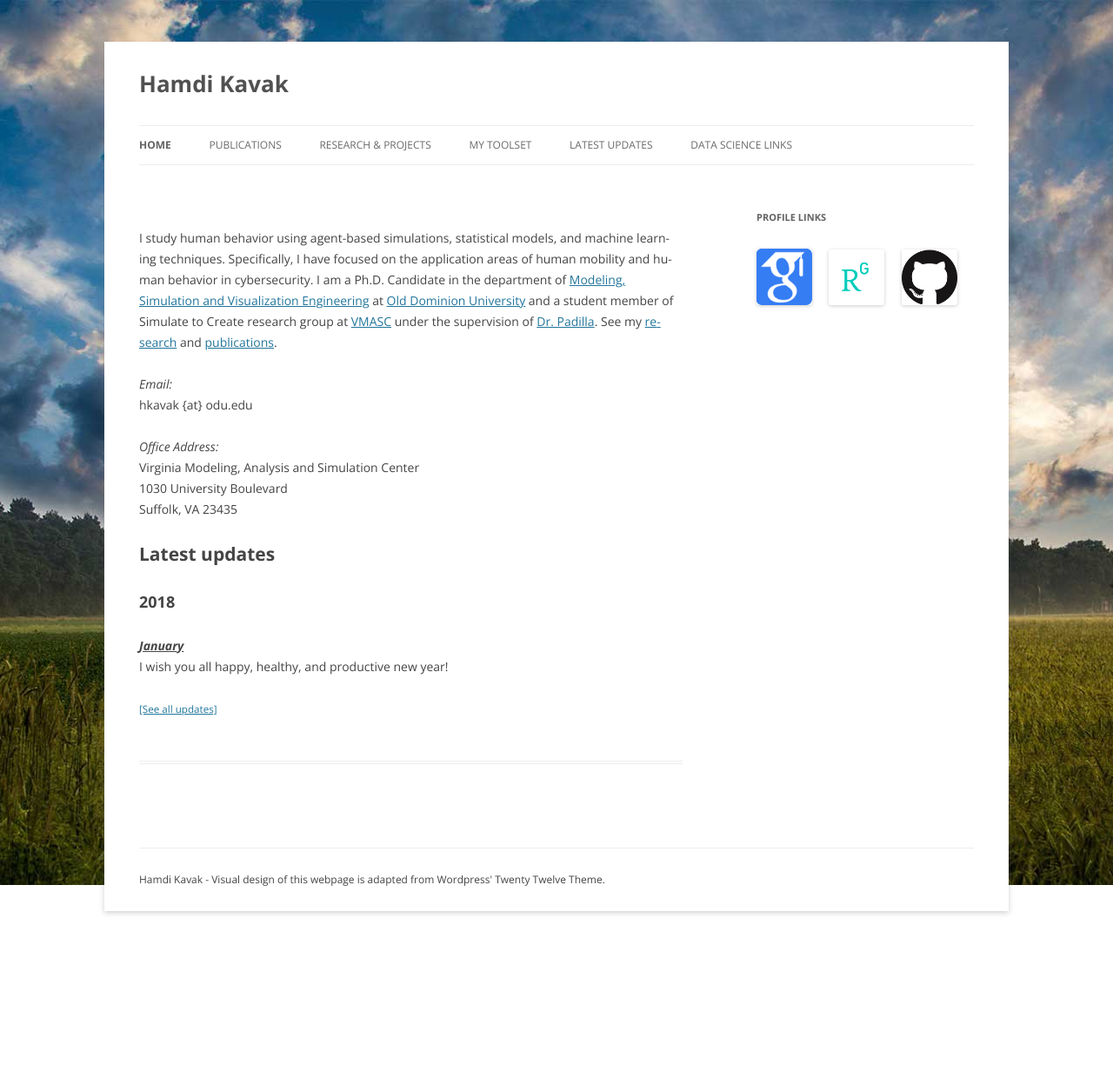
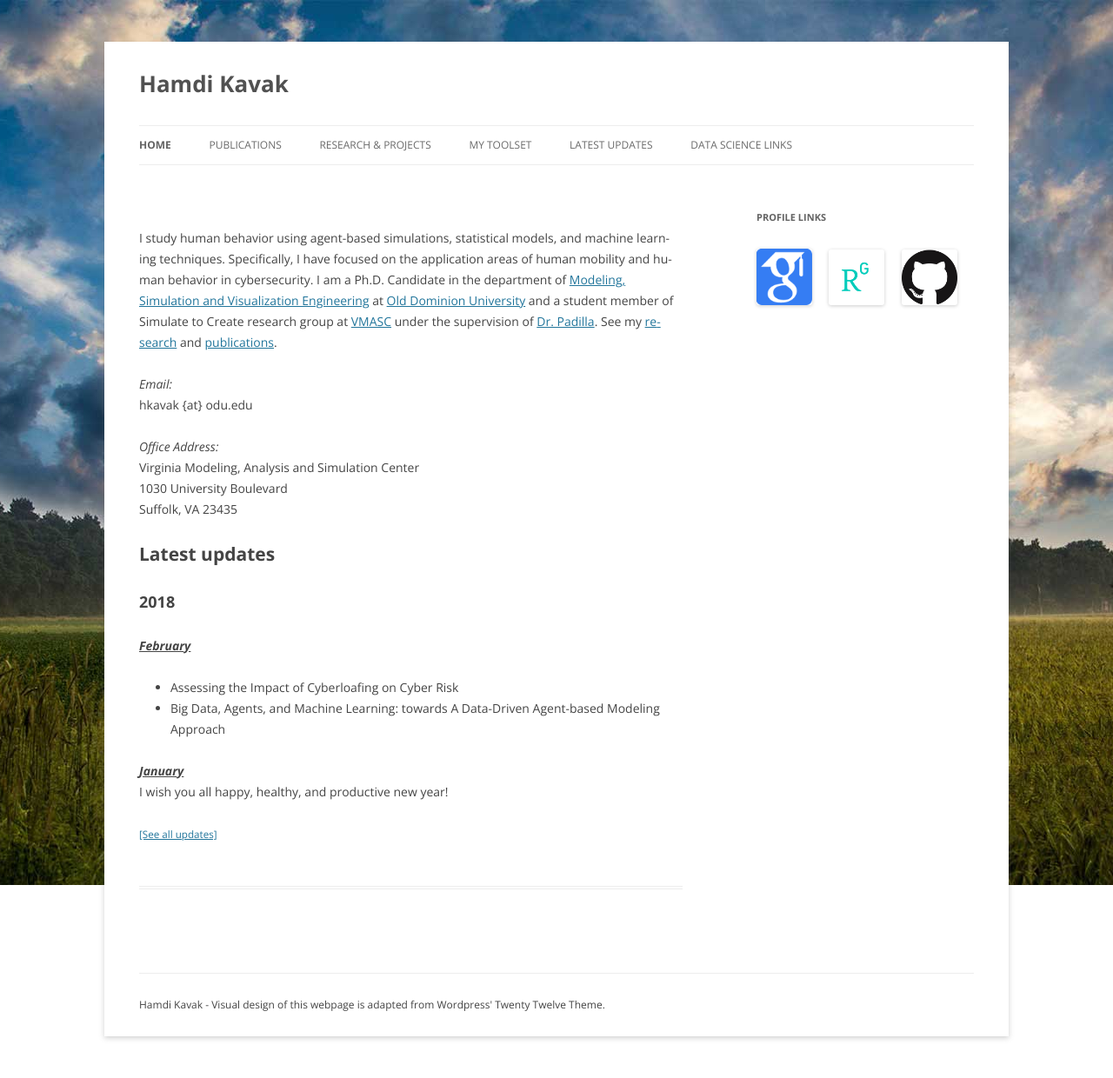
Before and after one commit to hamdikavak/hamdikavak.github.io, a Jekyll site: the page built from index.html, in a window 1280 px wide. Shown: the whole page at 87% size. Built offline with Jekyll 4.4.1, drawn with Linux system fonts in a browser that asks for light colours; nearby versions of some CDN libraries; library files that are not in the unit come from our copies; before the commit the page ends 1096 px from its top, so only the background shows below that.

Commit message:
Update updates.html

```diff
--- a/_includes/updates.html
+++ b/_includes/updates.html
@@ -2,6 +2,13 @@
 	<div class="year_update">
 
 		<h2>2018</h2>
+		<p>
+			<strong><em><u>February</u></em></strong><br/>
+			  <ul>
+			    <li>Assessing the Impact of Cyberloafing on Cyber Risk</li>
+			    <li>Big Data, Agents, and Machine Learning: towards A Data-Driven Agent-based Modeling Approach</li>
+			</ul>
+		  </p>
 		<p>
 		<strong><em><u>January</u></em></strong><br />
 		I wish you all happy, healthy, and productive new year!
```
